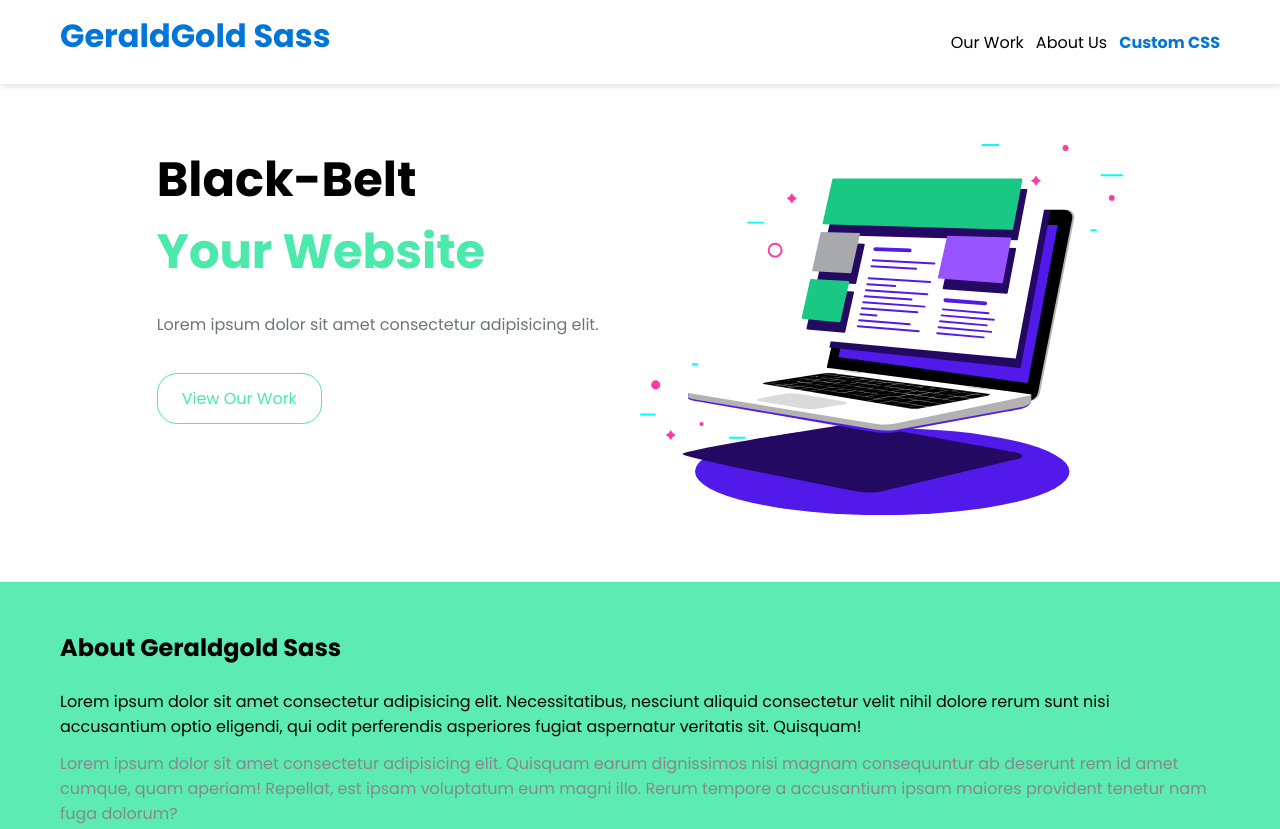
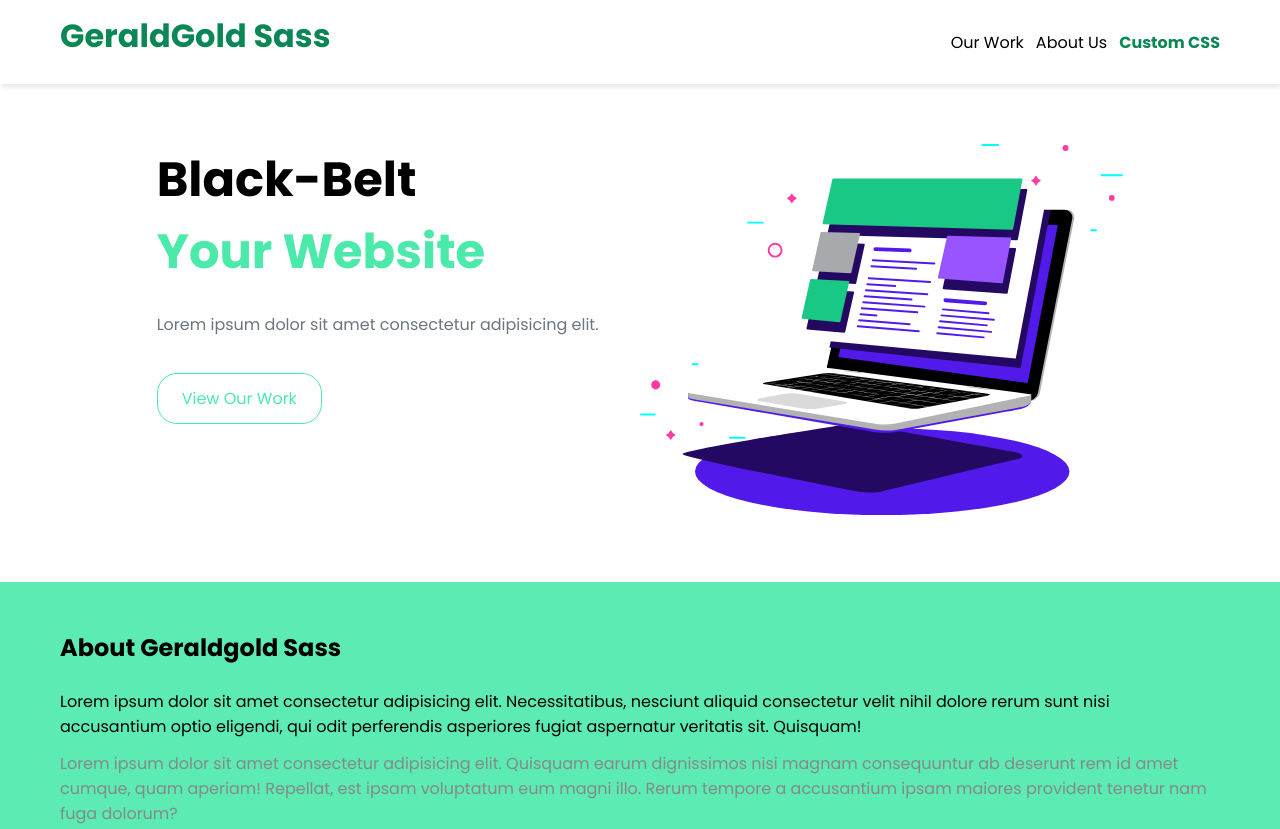
Before and after one commit to geraguin/SASS, a website: page index.html in a window 1280 px wide. Shown: the top 829 px of the page. Drawn offline with Linux system fonts and the light colour scheme.

Commit message:
added default keyword to ovveride the base styling and added custom sass to not mess the main_sass

```diff
--- /dev/null
+++ b/custom_sass/index.scss
@@ -0,0 +1,5 @@
+//declare here the ovverides for the main_sass theme but the main needs to have !default in the variables
+$primary: rgb(11, 135, 85);
+
+//import the main_sass folder and it will automatically import index.scss and all the files in the main_sass folder
+@import "main_sass";
--- a/gulpfile.js
+++ b/gulpfile.js
@@ -5,7 +5,8 @@ const sass = require('gulp-sass')(require('sass'));
 const purgecss = require('gulp-purgecss');
 
 function buildStyles() {
-  return src('main_sass/**/*.scss')
+    //where the scss file is located
+  return src('custom_sass/**/*.scss')
     .pipe(sass().on('error', sass.logError))
     //added this method to purge the css file to make it lighter and use only the css that is needed(only use this when the project is ready to be deployed)
     .pipe(purgecss({ content: ['*.html'] }))
@@ -15,7 +16,8 @@ function buildStyles() {
 
 function watchTask() {
   //added this , '*.html' to the watch method to watch for changes in the html file(when purging the css file while editting)
-  watch(['main_sass/**/*.scss', '*.html'], buildStyles);
+  //watch for changes in the custom_sass folder and the html file
+  watch(['custom_sass/**/*.scss', '*.html'], buildStyles);
 }
 
 exports.default = series(buildStyles, watchTask);
--- a/main_sass/_variables.scss
+++ b/main_sass/_variables.scss
@@ -1,17 +1,17 @@
 // theme colors
-$primary: #0275d8;
-$secondary: #4be9aa;
-$success: #5cb85c;
-$info: #5bc0de;
-$warning: #f0ad4e;
-$error: #d9534f;
-$light: #f8f9fa;
-$dark: #343a40;
-$white: #fff;
-$black: #000;
-$inverse: #292b2c;
-$faded: #f7f7f7;
-$transparent: transparent;
+$primary: #0275d8 !default;
+$secondary: #4be9aa !default;
+$success: #5cb85c !default;
+$info: #5bc0de !default;
+$warning: #f0ad4e !default;
+$error: #d9534f !default;
+$light: #f8f9fa !default;
+$dark: #343a40 !default;
+$white: #fff !default;
+$black: #000 !default;
+$inverse: #292b2c !default;
+$faded: #f7f7f7 !default;
+$transparent: transparent !default;
 
 //colors
 $colors: (
@@ -46,21 +46,21 @@ $colors: (
 // @debug map-merge($colors, ("titanium" : #d1d1d1));
 
 //spacing
-$base-padding: 0.75rem;
-$base-margin: 0.75rem;
+$base-padding: 0.75rem !default;
+$base-margin: 0.75rem !default;
 
 //borders
-$base-border-thickness: 1px;
-$base-border-radius: 20px;
+$base-border-thickness: 1px !default;
+$base-border-radius: 20px !default;
 
 //box-shadow
-$base-box-shadow: 1px 3px 5px rgba(0, 0, 0, 0.1);
+$base-box-shadow: 1px 3px 5px rgba(0, 0, 0, 0.1) !default;
 
 //font-size
 $base-font-size: 1rem;
-$font-size-xs: $base-font-size * 0.5;
-$font-size-sm: $base-font-size * 0.75;
-$font-size-md: $base-font-size * 1.5;
-$font-size-lg: $base-font-size * 2;
-$font-size-xl: $base-font-size * 3;
-$font-size-xxl: $base-font-size * 5;
+$font-size-xs: $base-font-size * 0.5 !default;
+$font-size-sm: $base-font-size * 0.75 !default;
+$font-size-md: $base-font-size * 1.5 !default;
+$font-size-lg: $base-font-size * 2 !default;
+$font-size-xl: $base-font-size * 3 !default;
+$font-size-xxl: $base-font-size * 5 !default;
```
Also changed, not shown: css/index.css.
